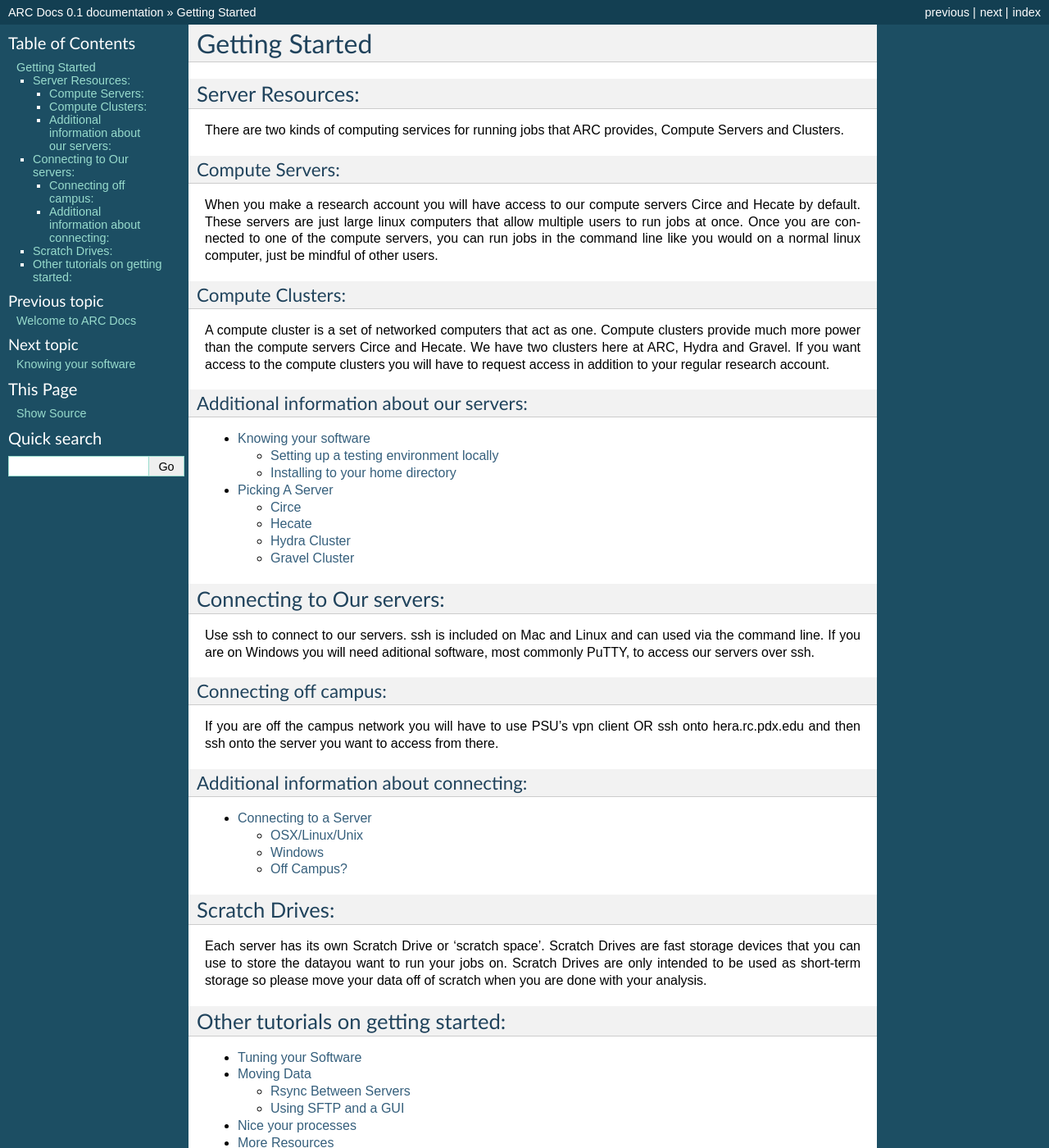
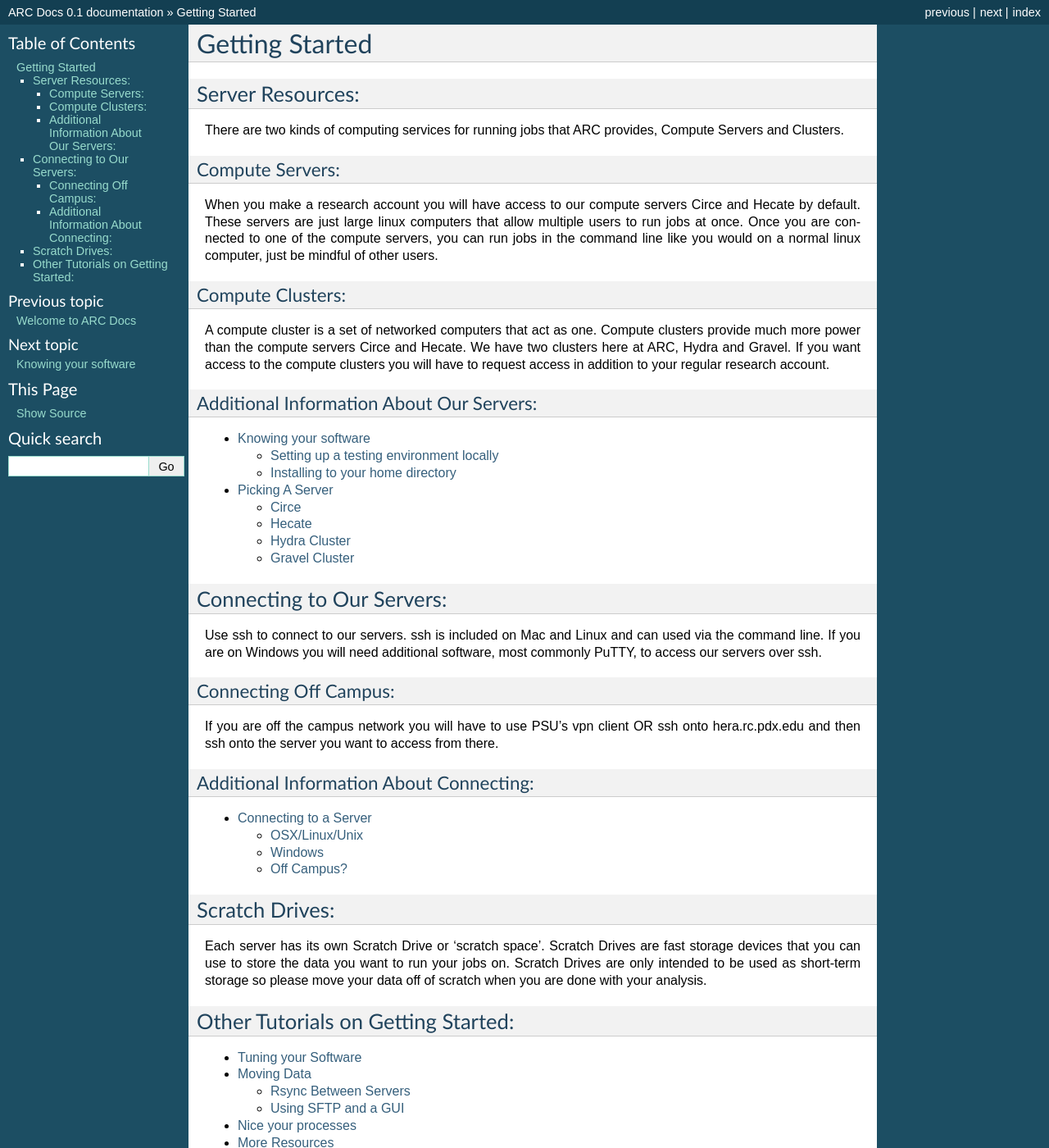
Before and after one commit to PSU-Research-Computing/psurc-docs, a Sphinx documentation site: the page built from source/getting_started/index.rst, in a window 1280 px wide and 1400 px high. Shown: the whole window at 82% size. Built offline with Sphinx 7.4.7, drawn with Linux system fonts in a browser that asks for light colours.

Commit message:
Fixed typos and title formating in getting_started/index.rst

```diff
--- a/source/getting_started/index.rst
+++ b/source/getting_started/index.rst
@@ -19,7 +19,7 @@ Compute Clusters:
 -----------------
 A compute cluster is a set of networked computers that act as one. Compute clusters provide much more power than the compute servers Circe and Hecate. We have two clusters here at ARC, Hydra and Gravel. If you want access to the compute clusters you will have to request access in addition to your regular research account.
 
-Additional information about our servers:
+Additional Information About Our Servers:
 -----------------------------------------
 .. toctree::
     :maxdepth: 2
@@ -30,15 +30,15 @@ Additional information about our servers:
     pick_a_server
 
 
-Connecting to Our servers:
+Connecting to Our Servers:
 ==========================
-Use ssh to connect to our servers. ssh is included on Mac and Linux and can used via the command line. If you are on Windows you will need aditional software, most commonly PuTTY, to access our servers over ssh.
+Use ssh to connect to our servers. ssh is included on Mac and Linux and can used via the command line. If you are on Windows you will need additional software, most commonly PuTTY, to access our servers over ssh.
 
-Connecting off campus:
+Connecting Off Campus:
 ----------------------
 If you are off the campus network you will have to use PSU's vpn client OR ssh onto hera.rc.pdx.edu and then ssh onto the server you want to access from there.
 
-Additional information about connecting:
+Additional Information About Connecting:
 ----------------------------------------
 .. toctree::
     :maxdepth: 2
@@ -50,9 +50,9 @@ Additional information about connecting:
 
 Scratch Drives:
 ===============
-Each server has its own Scratch Drive or 'scratch space'. Scratch Drives are fast storage devices that you can use to store the datayou want to run your jobs on. Scratch Drives are only intended to be used as short-term storage so please move your data off of scratch when you are done with your analysis.
+Each server has its own Scratch Drive or 'scratch space'. Scratch Drives are fast storage devices that you can use to store the data you want to run your jobs on. Scratch Drives are only intended to be used as short-term storage so please move your data off of scratch when you are done with your analysis.
 
-Other tutorials on getting started:
+Other Tutorials on Getting Started:
 ===================================
 .. toctree::
     :maxdepth: 2
```
